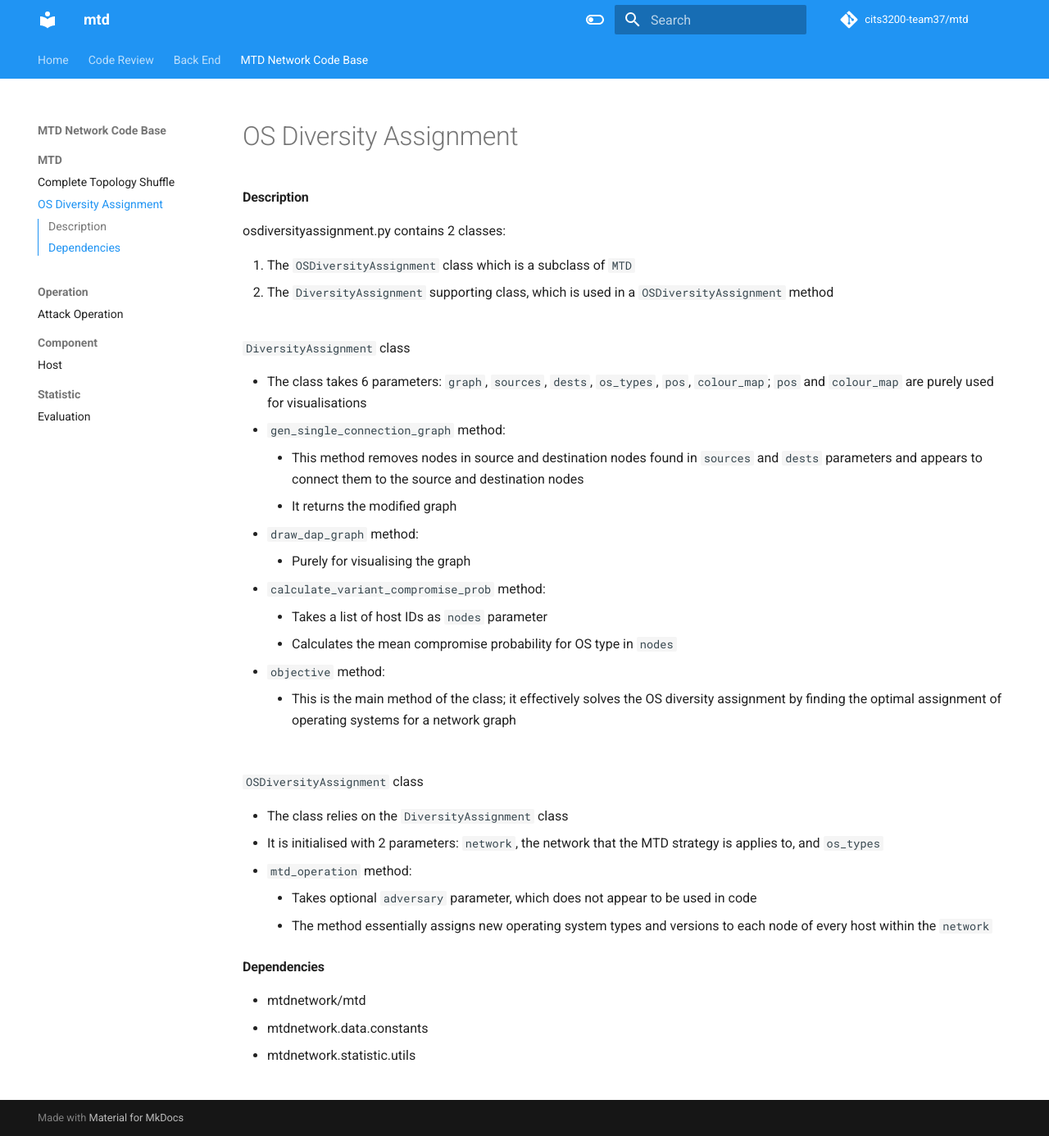
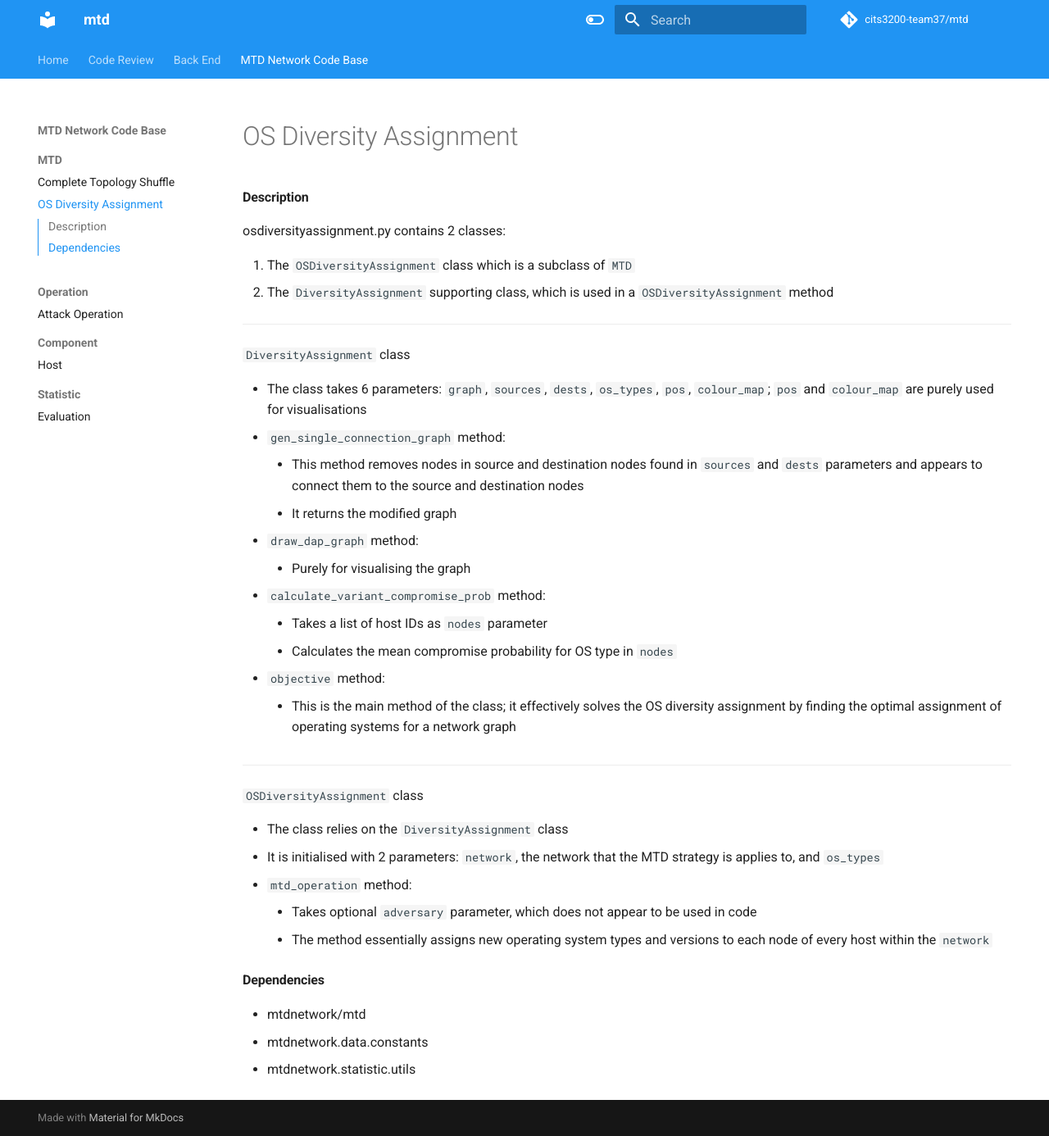
Before and after one commit to cits3200-team37/mtd, an MkDocs documentation site: the page built from server/Documentation/docs/mtdnetwork/mtd/osdiversityassignment.md, in a window 1280 px wide and 1386 px high. Shown: the whole window at 82% size. Built offline with MkDocs 1.6.1 and Material for MkDocs 9.7.7, drawn with Linux system fonts in a browser that asks for light colours; comment, search, counter and statistics services are not loaded.

Commit message:
add paragraph breaks

```diff
--- a/server/Documentation/docs/mtdnetwork/mtd/osdiversityassignment.md
+++ b/server/Documentation/docs/mtdnetwork/mtd/osdiversityassignment.md
@@ -6,7 +6,7 @@ osdiversityassignment.py contains 2 classes:
 1. The `OSDiversityAssignment` class which is a subclass of `MTD`
 2. The `DiversityAssignment` supporting class, which is used in a `OSDiversityAssignment` method
 
-<br>
+---
 `DiversityAssignment` class
 
 - The class takes 6 parameters: `graph`, `sources`, `dests`, `os_types`, `pos`, `colour_map`; `pos` and `colour_map` are purely used for visualisations
@@ -21,7 +21,7 @@ osdiversityassignment.py contains 2 classes:
 - `objective` method:
     - This is the main method of the class; it effectively solves the OS diversity assignment by finding the optimal assignment of operating systems for a network graph
 
-<br>
+---
 `OSDiversityAssignment` class
 
 - The class relies on the `DiversityAssignment` class
```
